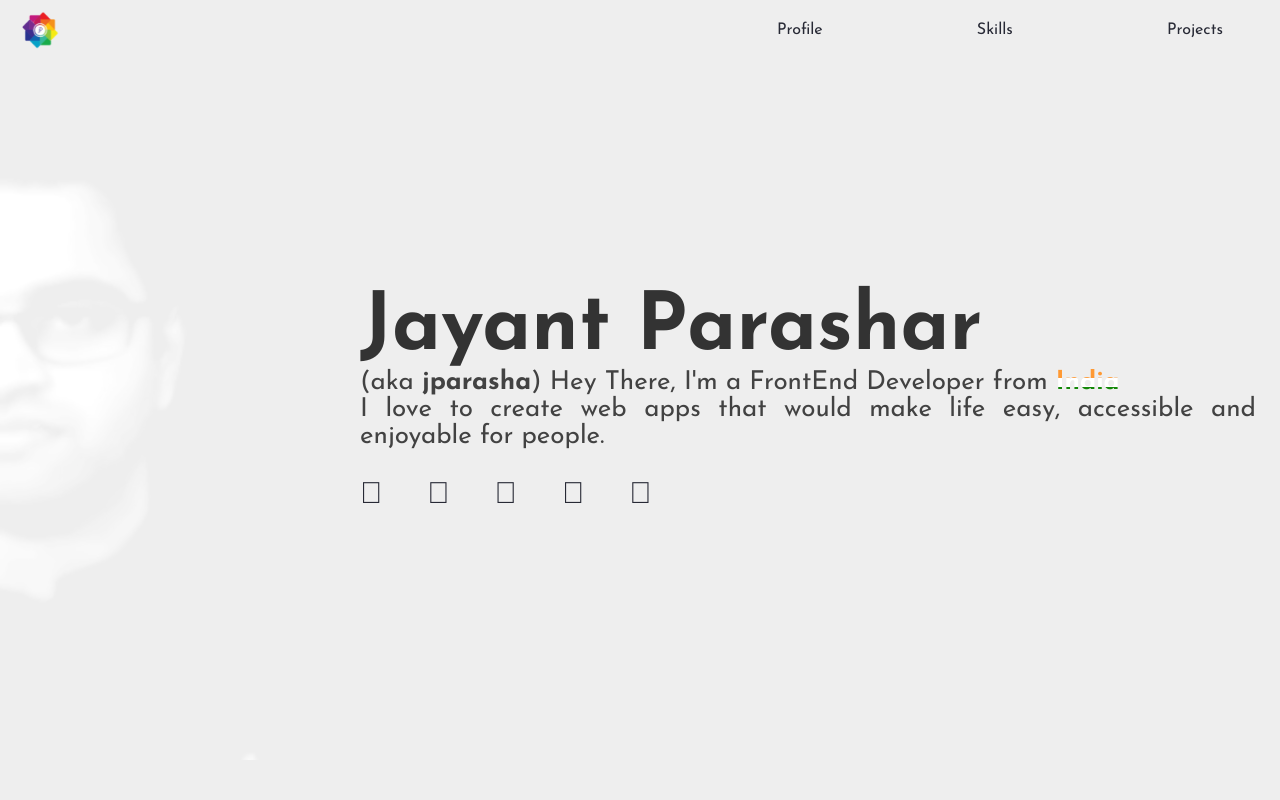
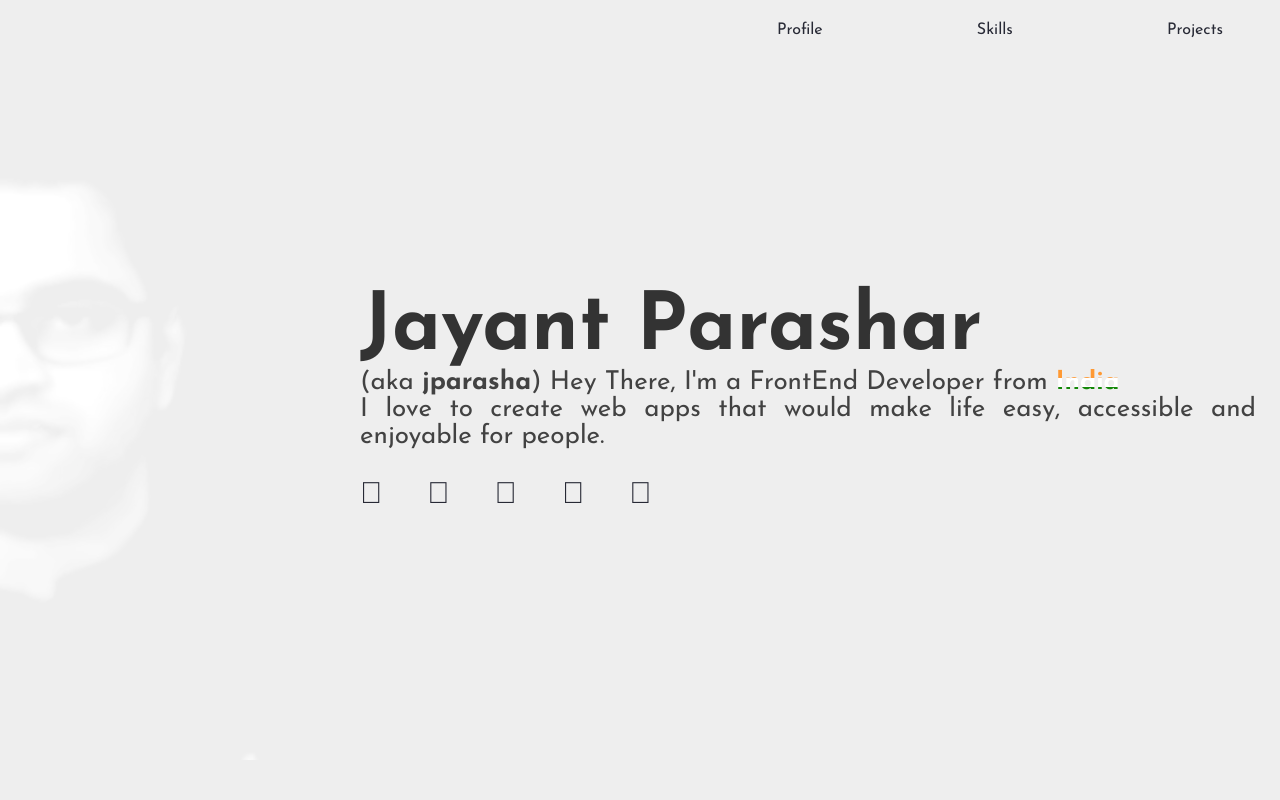
Before and after one commit to jparasha/jparasha.github.io, a React (Create React App) app: page / in a window 1280 px wide. Shown: the top 800 px of the page. Built offline with nearby package versions, Linux system fonts and the light colour scheme.

Commit message:
refactor : removed brand logo

```diff
--- a/src/components/Navbar/index.js
+++ b/src/components/Navbar/index.js
@@ -1,6 +1,6 @@
 import React, { useEffect, useState } from "react";
 import DarkMode from "../DarkMode";
-import Brand from "../../images/jp.png";
+// import Brand from "../../images/jp.png";
 
 const Nav = (props) => {
   const [show, handleShow] = useState(false);
@@ -13,7 +13,6 @@ const Nav = (props) => {
 
   return (
     <div className={`nav ${show && "nav__black"}`}>
-      <img className='nav__logo' src={Brand} alt='jparasha' />
       <nav className='nav-links'>
         <ul>
           <li>
```
